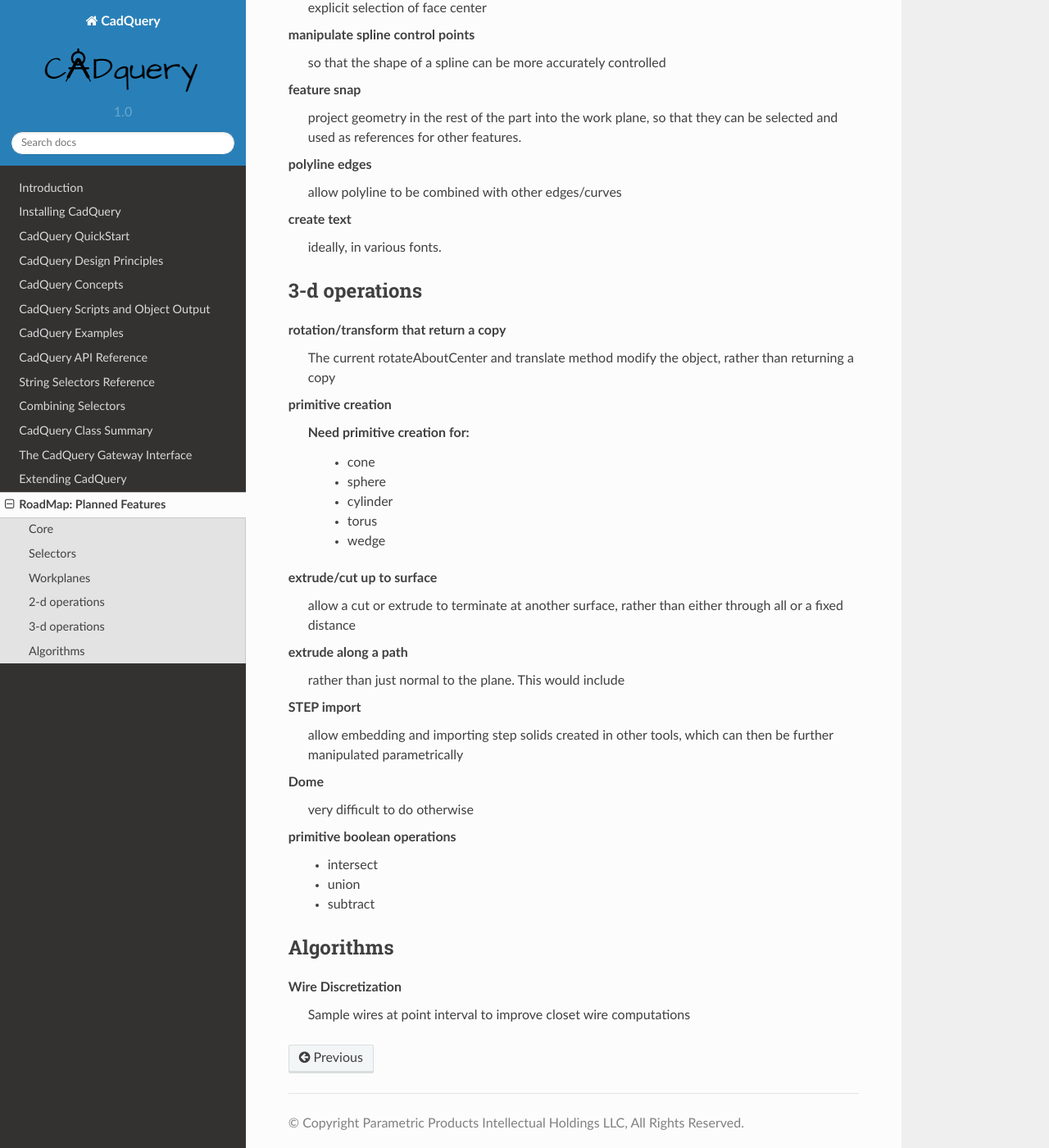
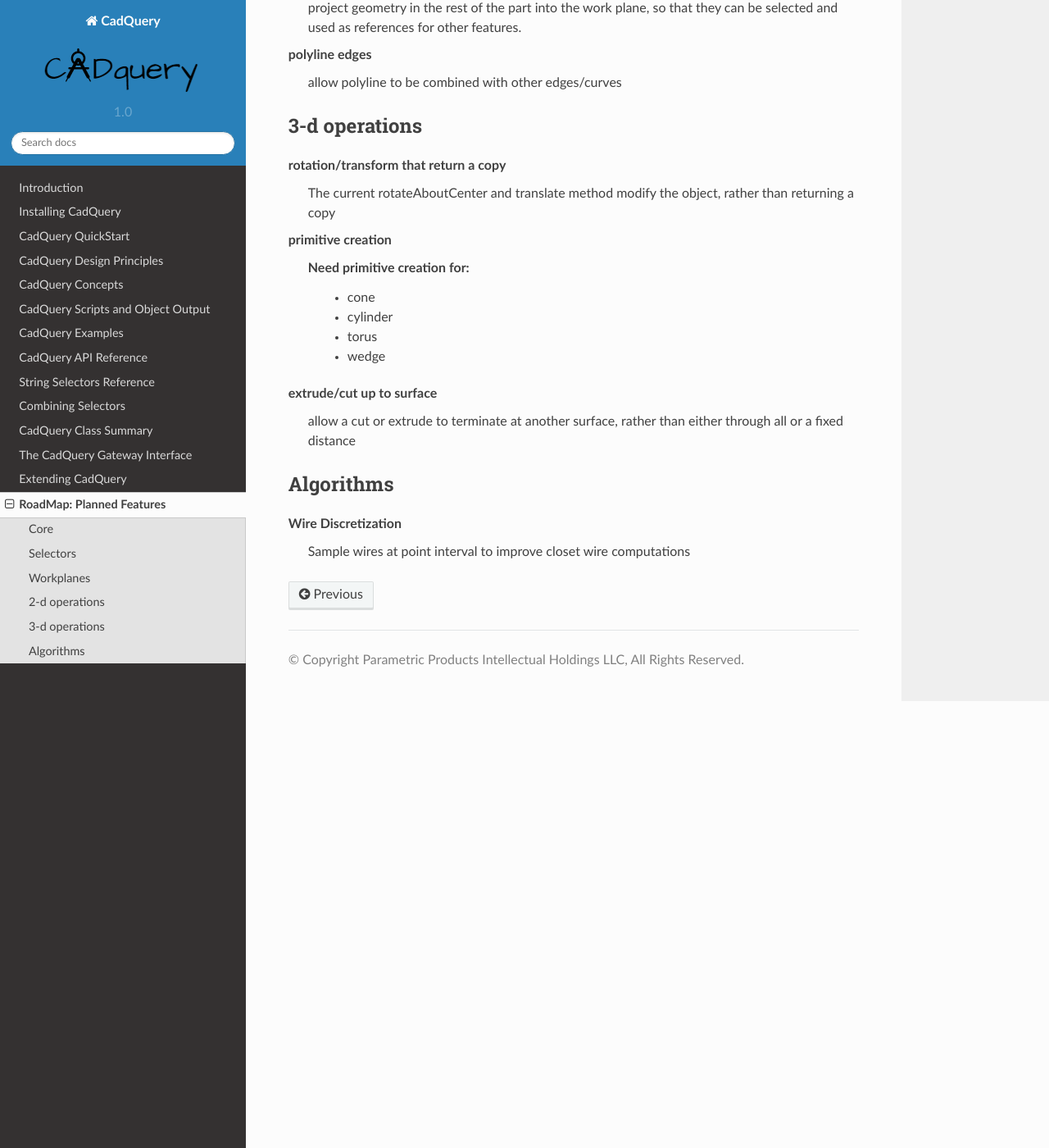
Before and after one commit to CadQuery/cadquery, a Sphinx documentation site: the page built from doc/roadmap.rst, in a window 1280 px wide and 1400 px high, scrolled down 2208 px. Shown: the whole window at 82% size. Built offline with Sphinx 7.4.7 and the Read the Docs theme 2.0.0, drawn with Linux system fonts in a browser that asks for light colours; some of the changed text lies outside the part shown.

Commit message:
Removed implemented items from the roadmap

```diff
--- a/doc/roadmap.rst
+++ b/doc/roadmap.rst
@@ -83,13 +83,6 @@
 mirror around centerline
     using centerline construction geometry
 
-rectangular array
-    automate creation of equally spread points
-
-polar array
-    create equally spaced copies of a feature around a circle
-    perhaps based on a construction circle?
-
 midpoint selection
     select midpoints of lines, arcs
 
@@ -106,9 +99,6 @@
 polyline edges
     allow polyline to be combined with other edges/curves
 
-create text
-    ideally, in various fonts.
-
 3-d operations
 ---------------------
 
@@ -118,7 +108,6 @@
 primitive creation
     Need primitive creation for:
         * cone
-        * sphere
         * cylinder
         * torus
         * wedge
@@ -126,21 +115,6 @@
 extrude/cut up to surface
     allow a cut or extrude to terminate at another surface, rather than either through all or a fixed distance
 
-extrude along a path
-    rather than just normal to the plane.  This would include
-
-STEP import
-    allow embedding and importing step solids created in other tools, which
-    can then be further manipulated parametrically
-
-Dome
-    very difficult to do otherwise
-
-primitive boolean operations
-    * intersect
-    * union
-    * subtract
-
 
 Algorithms
 ---------------------
```
